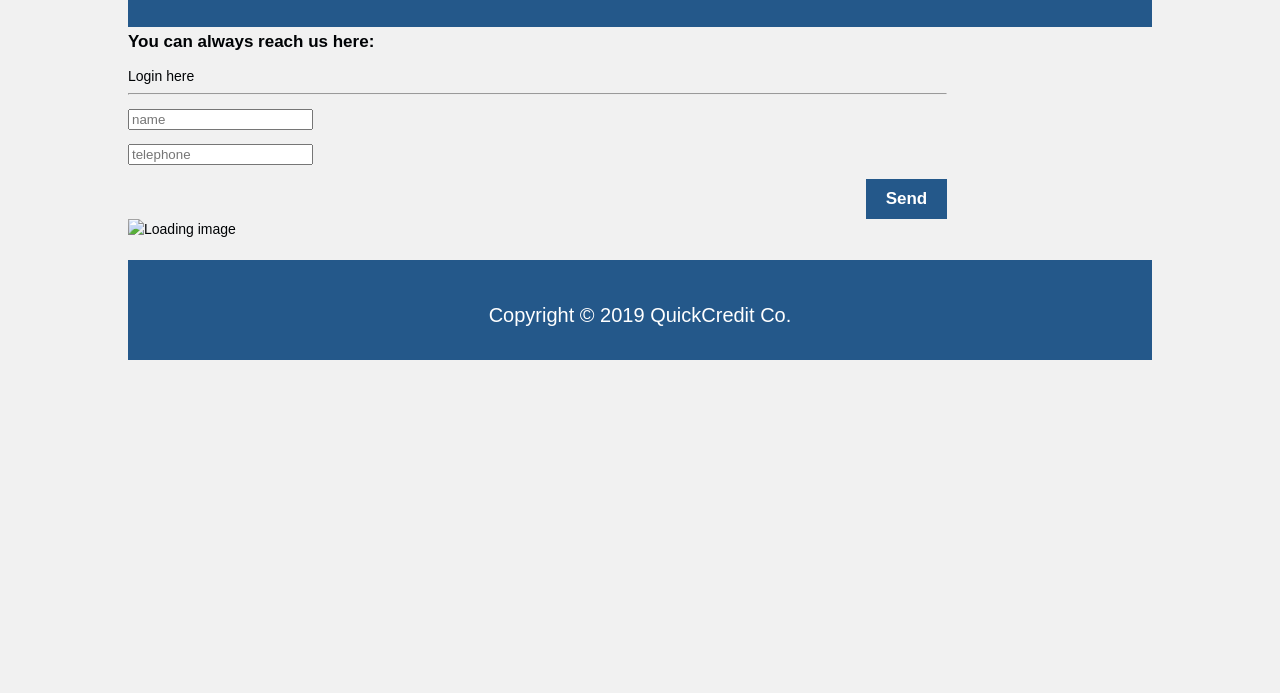
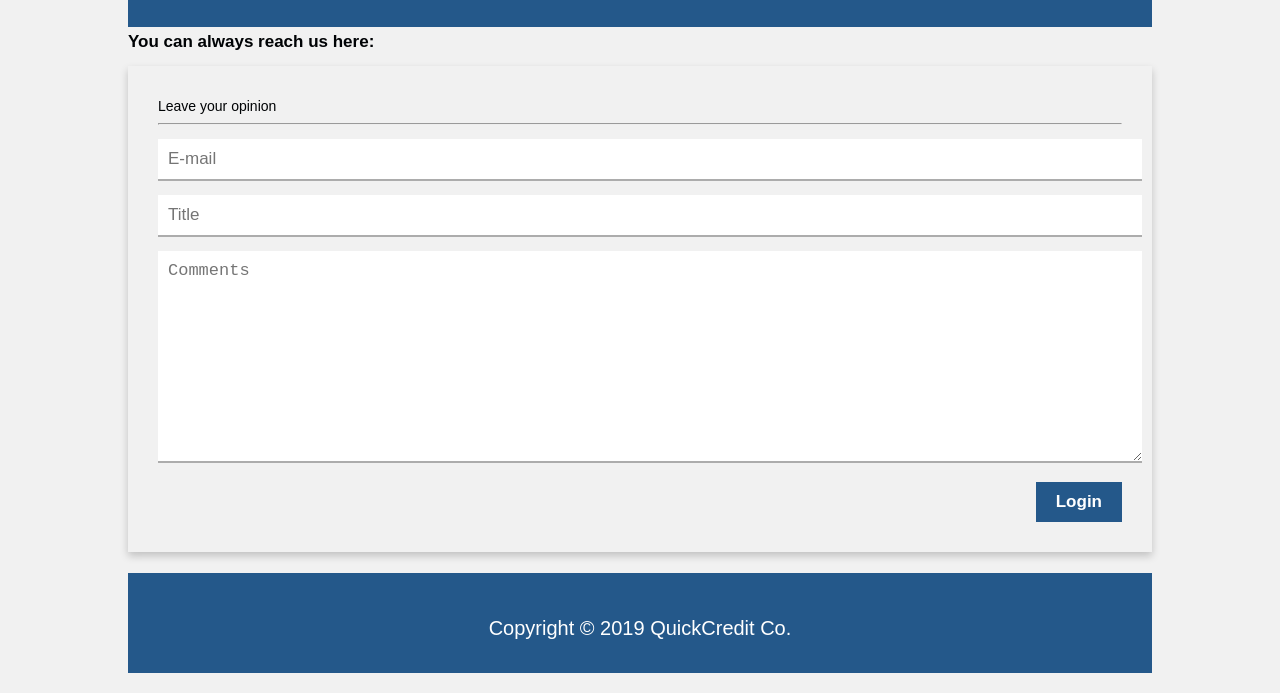
Before and after one commit to Arnoldmn/quickCredit, a plain HTML site: page contact.html in a window 1280 px wide. Shown: the part 123-816 px from the top of the page. Drawn offline with Linux system fonts and the light colour scheme.

Commit message:
update on the contact page

```diff
--- a/contact.html
+++ b/contact.html
@@ -26,22 +26,22 @@
 
     <div class="mainContent">
         <div class="content">
-            <article class="contactContent">
-                <h2>You can always reach us here:</h2>
-                <content>
-                    <div>Login here
+            <h2>You can always reach us here:</h2>
+            <content>
+                <form class="contactform" action="./index1.html" method="">
+                    <div>Leave your opinion
                         <hr>
-                        <p><input placeholder="name" name="uname" id="uname" type="text"></p>
-                        <p><input placeholder="telephone" name="tel" id="pword" type="tel"></p>
+                        <p><input placeholder="E-mail" name="mail" id="mail" type="email"></p>
+                        <p><input placeholder="Title" name="title" id="pword" type="text"></p>
+                        <p><textarea placeholder="Comments" name="" id="" cols="30" rows="10"></textarea></p>
                     </div>
                     <div style="overflow:auto;">
                         <div style="float:right;">
-                            <button type="button" onclick=""> <a href="./user.html">Send</a> </button>
+                            <button type="button" onclick=""> <a href="./index1.html">Login</a></button>
                         </div>
                     </div>
-                    <img src="../images.jpeg" alt="Loading image">
-                </content>
-            </article>
+                </form>
+            </content>
         </div>
 
 
--- a/css/style.css
+++ b/css/style.css
@@ -94,6 +94,28 @@ h2{
   width: 270px;
   height: 350px;
   border-radius: 5px;
+}
+.contactform {
+  background-color: #f1f1f1;
+  box-shadow: 0 4px 8px 0 rgba(0,0,0,0.2);
+  padding: 30px;
+  min-width: 300px;
+}
+input, textarea {
+  padding: 10px;
+  width: 100%;
+  font-size: 17px;
+  border: none;
+  border-bottom: 2px solid #acacac;
+}
+button {
+  background-color:  rgb(36, 88, 138);
+  color: #ffffff;
+  font-weight: bold;
+  border: none;
+  padding: 10px 20px;
+  font-size: 17px;
+  cursor: pointer;
 }
 
  .rightContent nav ul{
```
Also changed, not shown: user.html (+2 -3 lines).
